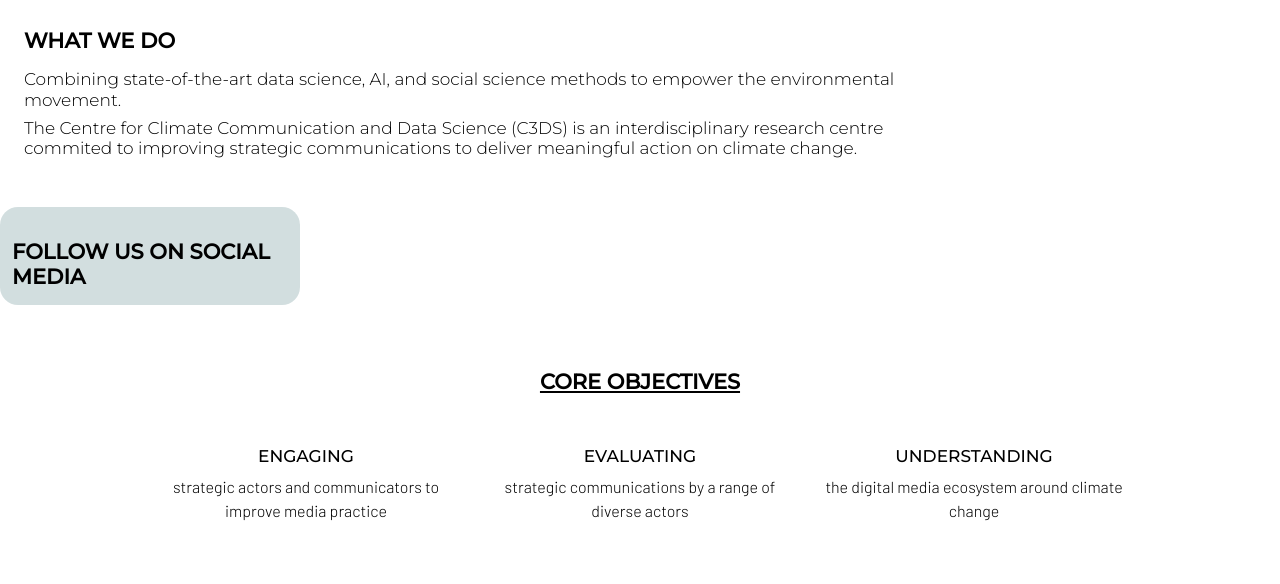
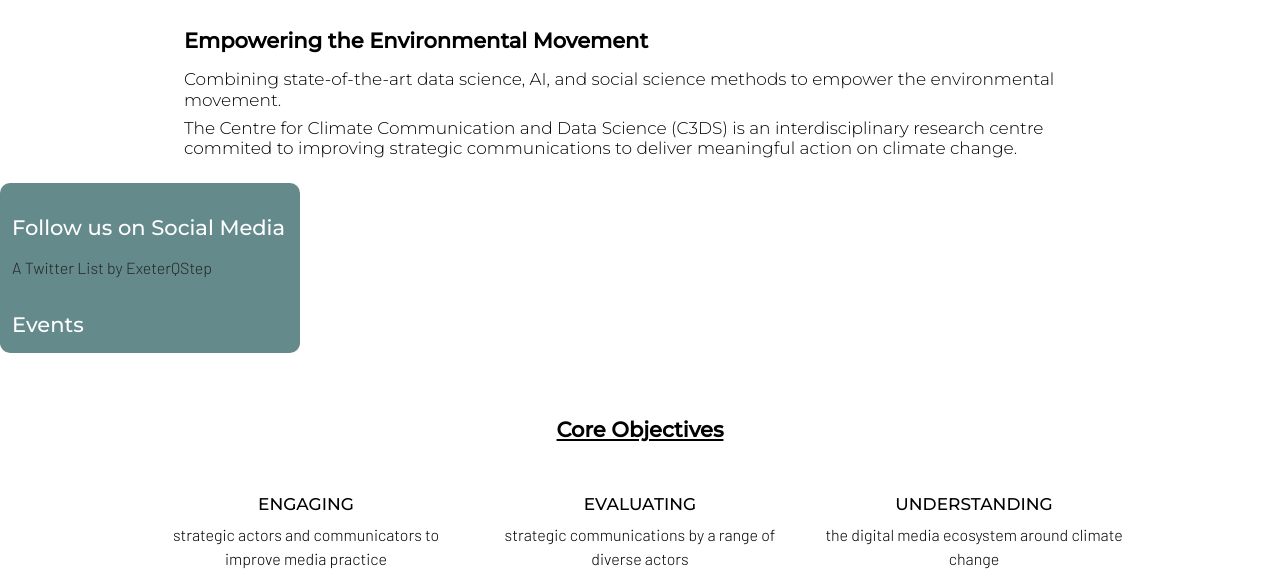
Before and after one commit to llewellynksj/c3ds, a Django app: page / in a window 1280 px wide. Shown: the part 164-748 px from the top of the page. Run offline with Django 3.2, Linux system fonts and the light colour scheme; data that the repository does not hold is empty; some libraries are stand-ins or nearby versions.

Commit message:
Amend styles on twitter feed

```diff
--- a/home/templates/home.html
+++ b/home/templates/home.html
@@ -33,15 +33,18 @@
     </section>
 
     <!-- Overview -->
-    <div class="row" style="margin: auto">
-        <div class="col-lg-9">
+    <div class="row justify-content-center" style="margin: auto">
+        <div class="col-xl-9 col-lg-8 col-md-6">
             <div class="col-md-12">
                 <section class="container-fluid body-content">
                     <div class="text-left inner-section-container">
-                        <h1 class="my-3"><strong>What we do</strong></h1>
+                        <h1 class="my-3"><strong>Empowering the Environmental Movement</strong></h1>
                         <div class="subtext">
-                            <h2>Combining state-of-the-art data science, AI, and social science methods to empower the environmental movement.</h2>
-                            <h2>The Centre for Climate Communication and Data Science (C3DS) is an interdisciplinary research centre commited to improving strategic communications to deliver meaningful action on climate change.</h2>
+                            <h2>Combining state-of-the-art data science, AI, and social science methods to empower the
+                                environmental movement.</h2>
+                            <h2>The Centre for Climate Communication and Data Science (C3DS) is an interdisciplinary
+                                research centre commited to improving strategic communications to deliver meaningful
+                                action on climate change.</h2>
                         </div>
                     </div>
                     <div class="row card-container pb-3">
@@ -59,30 +62,48 @@
                             {% endfor %}
                         </div>
                     </div>
-                    <br>
                 </section>
             </div>
         </div>
 
         <!-- Twitter Feed -->
-        <div class="col-lg-3 twitter-container mb-3">
+        <div class="col-xl-3 col-lg-4 col-md-6 twitter-container mb-3">
+            <div class="row">
                 <section class="bkgrd-img">
                     <div class="container-fluid body-content">
                         <div class="text-left pt-3">
-                        <h1 class="my-3"><strong>Follow us on Social Media</strong></h1>
+                            <h1 class="my-3">Follow us on Social Media</h1>
                         </div>
                         <div class="twitter-outer">
-                        <!-- <a class="twitter-timeline" data-height="auto" data-width="400" href="https://twitter.com/ExeterQStep/lists/1701185933121319383?ref_src=twsrc%5Etfw">A Twitter List by ExeterQStep</a> <script async src="https://platform.twitter.com/widgets.js" charset="utf-8"></script> -->
-                        <a class="twitter-timeline twitter-inner" data-height="760" data-width="auto"
-                            href="https://twitter.com/SaffronJONeill?ref_src=twsrc%5Etfw">Tweets by SaffronJONeill</a>
+                            <a class="twitter-timeline" data-height="350" data-width="auto"
+                                href="https://twitter.com/ExeterQStep/lists/1701185933121319383?ref_src=twsrc%5Etfw">A
+                                Twitter List by ExeterQStep</a>
+                            <script async src="https://platform.twitter.com/widgets.js" charset="utf-8"></script>
+                        </div>
+                    </div>
+                </section>
+            </div>
+
+            <div class="row mb-3">
+                <section class="bkgrd-img">
+                    <div class="container-fluid body-content">
+                        <div class="text-left pt-3">
+                            <h1 class="my-3">Events</h1>
+                        </div>
+                        <div class="twitter-outer">
+                            <a class="twitter-timeline twitter-inner" data-height="350" data-width="auto"
+                                href="https://twitter.com/SaffronJONeill?ref_src=twsrc%5Etfw">Tweets by
+                                SaffronJONeill</a>
                             <script async src="https://platform.twitter.com/widgets.js" charset="utf-8"></script>
                         </div>
                     </div>
                 </section>
             </div>
         </div>
+    </div>
 
     <!-- Objectives -->
+    <div class="col-md-12">
         <section class="overflow">
             <h1 class="my-4 text-center section-header pt-4"><strong>Core Objectives</strong></h1>
             <div class="row justify-content-center mt-4 pt-4">
@@ -103,11 +124,12 @@
                 </div>
             </div>
             <br><br>
-        <div>
+            <!-- <div>
                     <img class="screen-break-bottom"
                         src="https://res.cloudinary.com/ddqyimddv/image/upload/v1692185905/newwave-cropped_ubfxhe.svg" alt="">
+                </div> -->
+        </section>
     </div>
-    </section>
 
     <!-- Contact -->
     <section class="contact-section">
@@ -119,7 +141,8 @@
                     touch!</p>
 
                 <h2><strong>Contact</strong></h2>
-                <p>Prof. Coan at <a href="mailto:t.coan@exeter.ac.uk" class="link-colour">t.coan@exeter.ac.uk</a> for more information or to set up a meeting</p>
+                <p>Prof. Coan at <a href="mailto:t.coan@exeter.ac.uk" class="link-colour">t.coan@exeter.ac.uk</a> for
+                    more information or to set up a meeting</p>
             </div>
         </div>
     </section>
--- a/static/css/style.css
+++ b/static/css/style.css
@@ -24,7 +24,7 @@ a {
 h1 {
     font-family: Montserrat, sans-serif;
     font-size: 21px;
-    text-transform: uppercase;
+    /* text-transform: uppercase; */
 }
 
 .page-title {
@@ -130,8 +130,9 @@ p {
 /* Twitter feed */
 .twitter-container {
     max-width: 300px;
-    background-color: #D2DEDF;
-    border-radius: 18px;
+    background-color: #648A8B;
+    border-radius: 10px;
+    color: white;
 }
 
 .twitter-outer {
```
Lines whose indentation alone changed are shown as unchanged.
